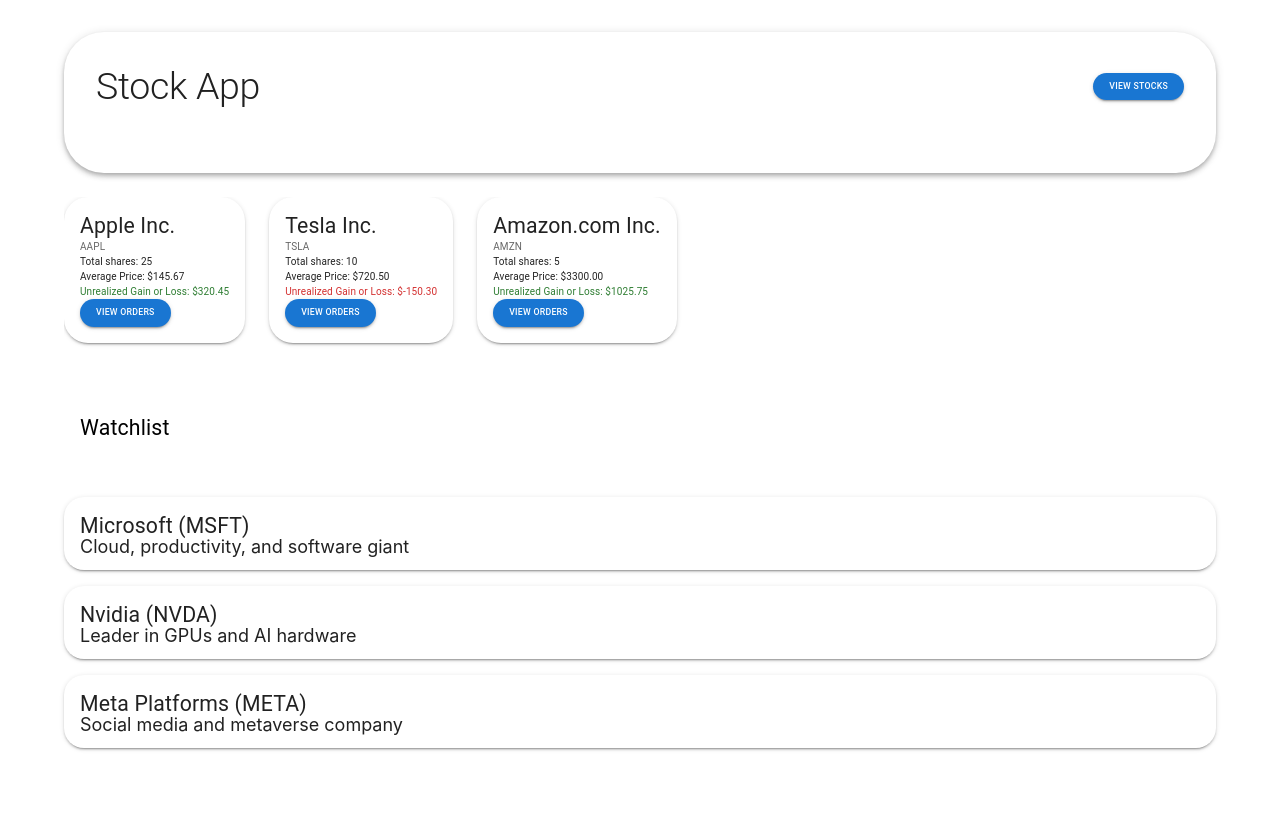
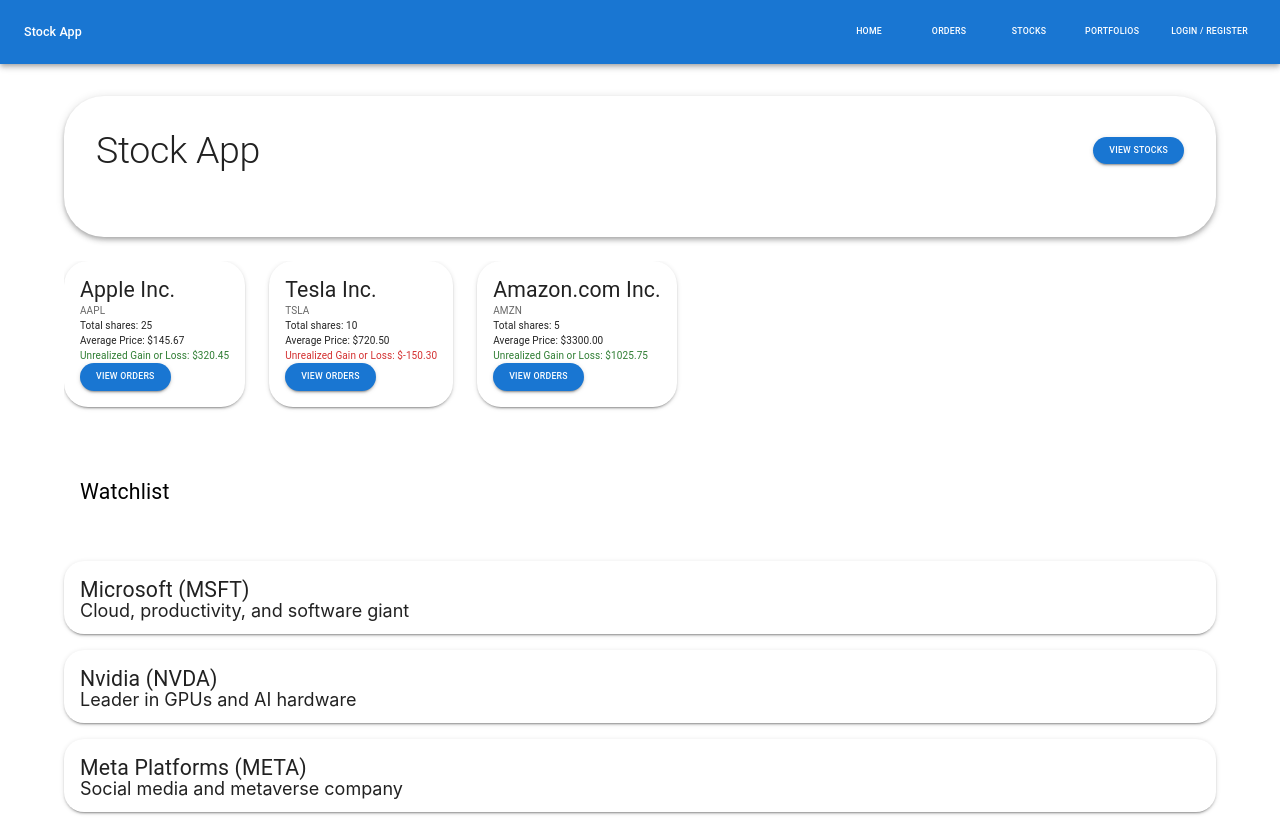
Before and after one commit to chaseltb/full-stack-stock-app, a React (Create React App) app in the folder client/lavadonut/: page / in a window 1280 px wide. Before the commit the page ends 800 px from the top, so only its background shows below. Built offline with nearby package versions, Linux system fonts and the light colour scheme.

Commit message:
Added navbar

```diff
--- a/client/lavadonut/src/App.js
+++ b/client/lavadonut/src/App.js
@@ -12,10 +12,13 @@ import OrderList from "./OrderList";
 import Stock from "./Stock";
 import Portfolios from "./Portfolios";
 import OrderHistory from "./OrderHistory";
+import NavBar from "./NavBar";
 
 function App() {
   return (
     <Router>
+      {/* NabBar route */}
+      <NavBar />
       <Routes>
         {/* Auth route */}
         <Route path="/auth" element={<AuthPage />} />
--- /dev/null
+++ b/client/lavadonut/src/NavBar.js
@@ -0,0 +1,52 @@
+import { AppBar, Box, Button, Toolbar, Typography } from "@mui/material";
+import { Link, useNavigate } from "react-router-dom";
+
+function NavBar() {
+    // State variables
+    const navigate = useNavigate();
+    const token = localStorage.getItem("token") || sessionStorage.getItem("token");
+
+    // Handle logout
+    const handleLogout = () => {
+        localStorage.removeItem("token");
+        sessionStorage.removeItem("token");
+        navigate("/auth");
+    }
+
+    return(
+        <>
+            <AppBar position="static" color="primary" sx={{ borderRadius: 0 }}>
+                <Toolbar>
+                    <Typography variant="h6" component={Link} to="/" sx={{ flexGrow: 1, color: 'inherit', textDecoration: 'none' }}>
+                        Stock App
+                    </Typography>
+                    <Box sx={{ display: 'flex', gap: 2 }}>
+                        <Button color="inherit" component={Link} to="/">
+                            Home
+                        </Button>
+                        <Button color="inherit" component={Link} to="/orders">
+                            Orders
+                        </Button>
+                        <Button color="inherit" component={Link} to="/stock">
+                            Stocks
+                        </Button>
+                        <Button color="inherit" component={Link} to="/portfolios">
+                            Portfolios
+                        </Button>
+                        {!token ? (
+                            <Button color="inherit" component={Link} to="/auth">
+                                Login / Register
+                            </Button>
+                        ) : (
+                            <Button color="inherit" onClick={handleLogout}>
+                                Logout
+                            </Button>
+                        )}
+                    </Box>
+                </Toolbar>
+            </AppBar>
+        </>
+    );
+}
+
+export default NavBar;
```
